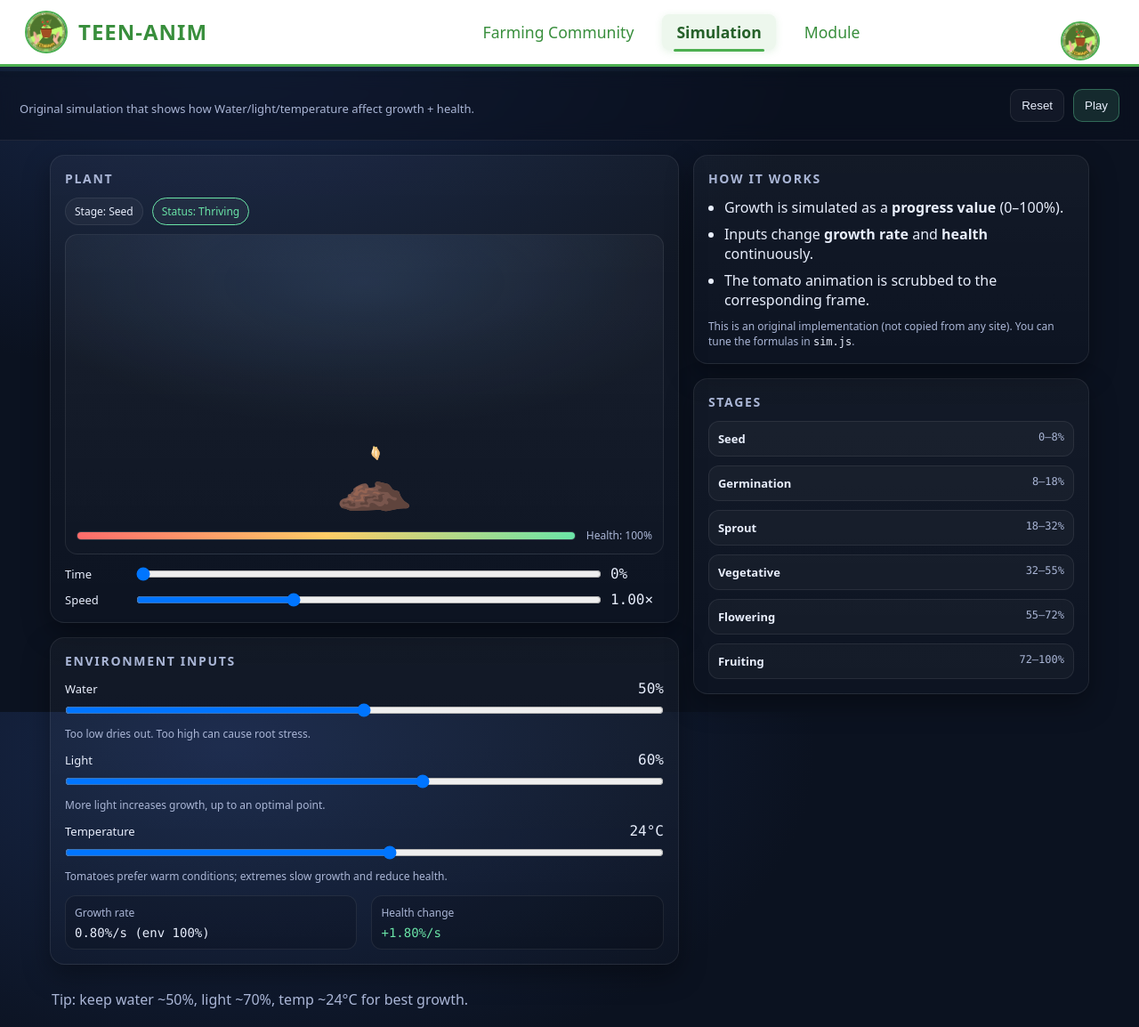
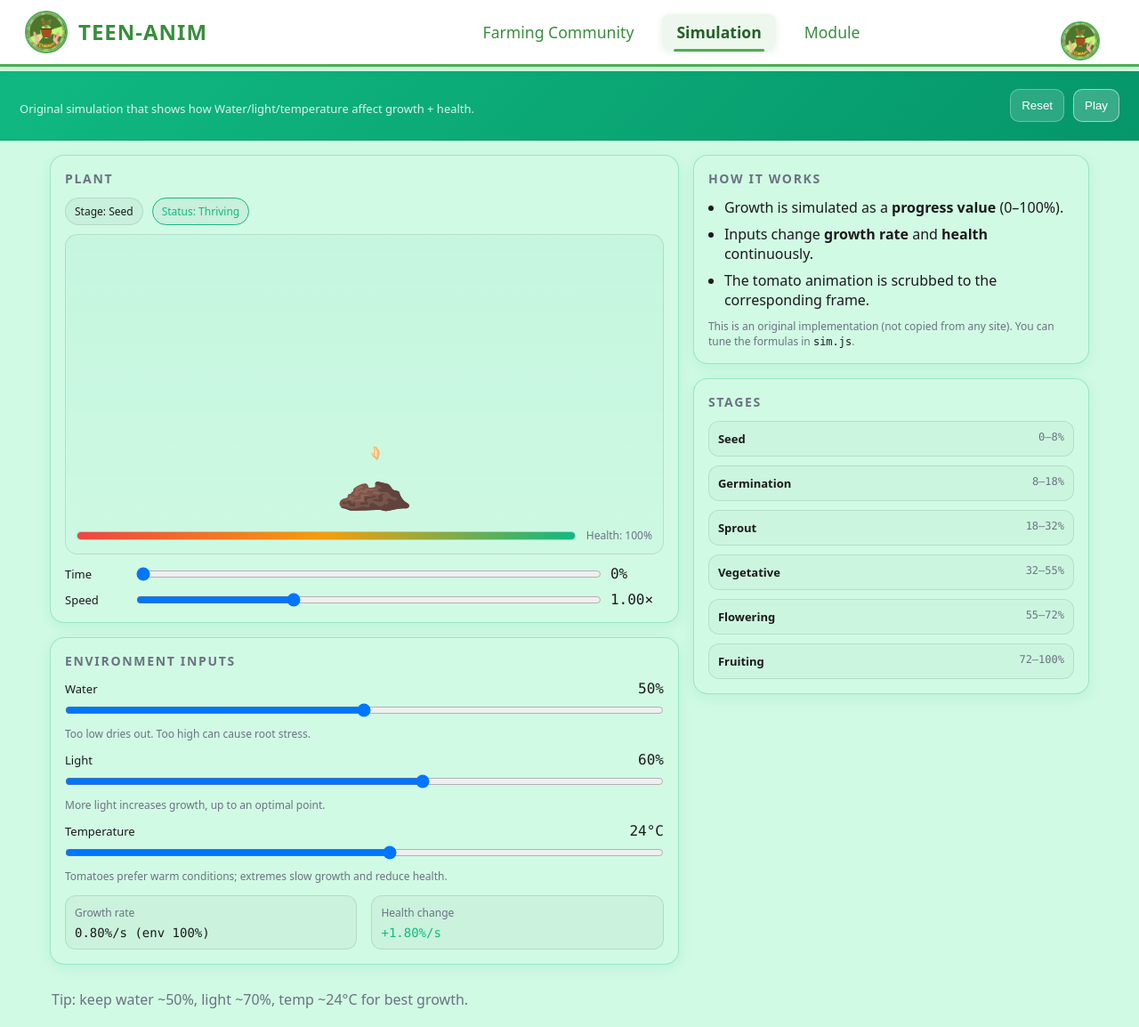
Before and after one commit to TissueRole/capstone22, a PHP site: page /php/simulation.php in a window 1280 px wide. Shown: the whole page at 89% size. Run offline with PHP 8.4, Linux system fonts and the light colour scheme.

Commit message:
changed the css for the simulation

```diff
--- a/php/simulation/sims/styles.css
+++ b/php/simulation/sims/styles.css
@@ -1,15 +1,15 @@
 :root{
-  --bg:#0b1220;
-  --panel:#111a2c;
-  --card:#0f1a30;
-  --text:#e8eefc;
-  --muted:#aab6d6;
-  --accent:#6ae4a7;
-  --accent2:#7bb7ff;
-  --warn:#ffcc66;
-  --bad:#ff6b6b;
-  --border:rgba(255,255,255,.08);
-  --shadow: 0 12px 30px rgba(0,0,0,.35);
+  --bg:#d1fae5;
+  --panel:#a7f3d0;
+  --card:#ffffff;
+  --text:#1a1a1a;
+  --muted:#6b7280;
+  --accent:#10b981;
+  --accent2:#059669;
+  --warn:#f59e0b;
+  --bad:#ef4444;
+  --border:rgba(0, 0, 0, 0.1);
+  --shadow: 0 4px 16px rgba(0,0,0,.08);
 }
 
 *{box-sizing:border-box}
@@ -18,7 +18,7 @@ body{
   margin:0;
   font-family: ui-sans-serif, system-ui, -apple-system, Segoe UI, Roboto, Arial, "Apple Color Emoji", "Segoe UI Emoji";
   color:var(--text);
-  background: radial-gradient(1200px 700px at 20% 5%, #18284a 0%, var(--bg) 55%);
+  background: #d1fae5;
 }
 
 .header{
@@ -28,29 +28,29 @@ body{
   gap:16px;
   padding:20px 22px;
   border-bottom:1px solid var(--border);
-  background: rgba(10,16,30,.55);
+  background: linear-gradient(135deg, #10b981 0%, #059669 100%);
   backdrop-filter: blur(10px);
   position: sticky;
   top:0;
   z-index: 5;
 }
-.header h1{margin:0; font-size:20px; letter-spacing:.2px}
-.sub{margin:6px 0 0; color:var(--muted); font-size:13px}
+.header h1{margin:0; font-size:20px; letter-spacing:.2px; color:#ffffff}
+.sub{margin:6px 0 0; color:rgba(255,255,255,0.85); font-size:13px}
 
 .header__actions{display:flex; gap:10px}
 .btn{
   appearance:none;
-  border:1px solid var(--border);
-  background:rgba(255,255,255,.04);
-  color:var(--text);
+  border:1px solid rgba(255,255,255,0.3);
+  background:rgba(255,255,255,.15);
+  color:#ffffff;
   padding:10px 12px;
   border-radius:10px;
   cursor:pointer;
   transition: transform .05s ease, background .15s ease, border-color .15s ease;
 }
-.btn:hover{background:rgba(255,255,255,.06)}
+.btn:hover{background:rgba(255,255,255,.25)}
 .btn:active{transform: translateY(1px)}
-.btn--primary{border-color:rgba(106,228,167,.35); background: rgba(106,228,167,.12)}
+.btn--primary{border-color:rgba(255,255,255,.5); background: rgba(255,255,255,.2)}
 
 .layout{
   display:grid;
@@ -66,12 +66,13 @@ body{
 
 .panel{display:flex; flex-direction:column; gap:16px}
 
+
 .card{
-  background: linear-gradient(180deg, rgba(255,255,255,.035), rgba(255,255,255,.01));
-  border:1px solid var(--border);
+  background: #d1fae5;
+  border:1px solid rgba(16, 185, 129, 0.3);
   border-radius:16px;
   padding:16px;
-  box-shadow: var(--shadow);
+  box-shadow: 0 4px 16px rgba(16, 185, 129, 0.12);
 }
 .card__title{margin:0 0 12px; font-size:14px; color:var(--muted); font-weight:600; text-transform:uppercase; letter-spacing:.12em}
 .card__footer{display:flex; gap:16px; margin-top:14px}
@@ -83,7 +84,7 @@ body{
   border:1px solid var(--border);
   border-radius:999px;
   padding:6px 10px;
-  background: rgba(255,255,255,.04);
+  background: rgba(0,0,0,.04);
 }
 
 .viewer{
@@ -93,8 +94,7 @@ body{
   border:1px solid var(--border);
   border-radius:14px;
   overflow:hidden;
-  background: radial-gradient(600px 250px at 50% 15%, rgba(123,183,255,.12) 0%, rgba(0,0,0,0) 65%),
-              linear-gradient(180deg, rgba(255,255,255,.03), rgba(255,255,255,.01));
+  background: linear-gradient(180deg, rgba(16,185,129,.06), rgba(16,185,129,.02));
 }
 
 #lottie{
@@ -117,7 +117,7 @@ body{
   height:10px;
   border-radius:999px;
   border:1px solid var(--border);
-  background: rgba(255,255,255,.06);
+  background: rgba(0,0,0,.06);
   overflow:hidden;
 }
 .overlay__barFill{
@@ -141,7 +141,7 @@ label{font-size:13px; color:var(--text)}
 input[type=range]{width:100%}
 .hint{display:block; margin-top:6px; color:var(--muted); font-size:12px; line-height:1.25}
 
-.kpi{flex:1; border:1px solid var(--border); border-radius:12px; padding:10px; background: rgba(0,0,0,.14)}
+.kpi{flex:1; border:1px solid var(--border); border-radius:12px; padding:10px; background: rgba(0,0,0,.03)}
 .kpi__label{font-size:12px; color:var(--muted)}
 .kpi__value{margin-top:6px; font-size:14px; color:var(--text)}
 
@@ -158,7 +158,7 @@ input[type=range]{width:100%}
   padding:10px;
   border:1px solid var(--border);
   border-radius:12px;
-  background: rgba(255,255,255,.03);
+  background: rgba(0,0,0,.02);
 }
 .stage__name{font-weight:600; font-size:13px}
 .stage__range{color:var(--muted); font-size:12px}
```
